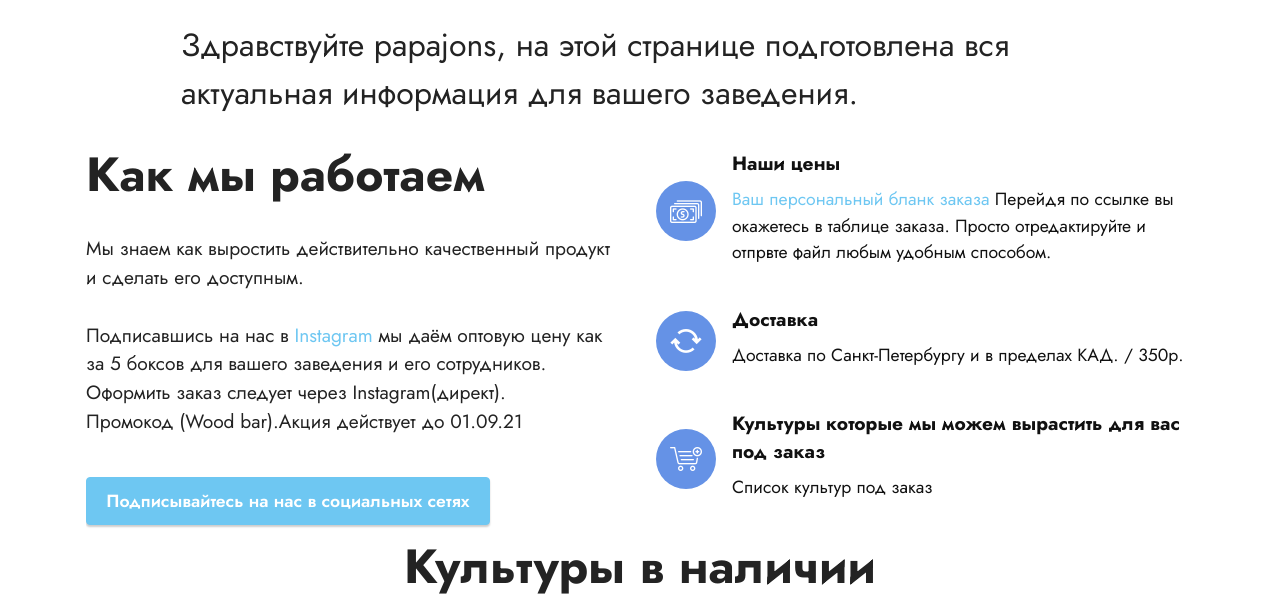
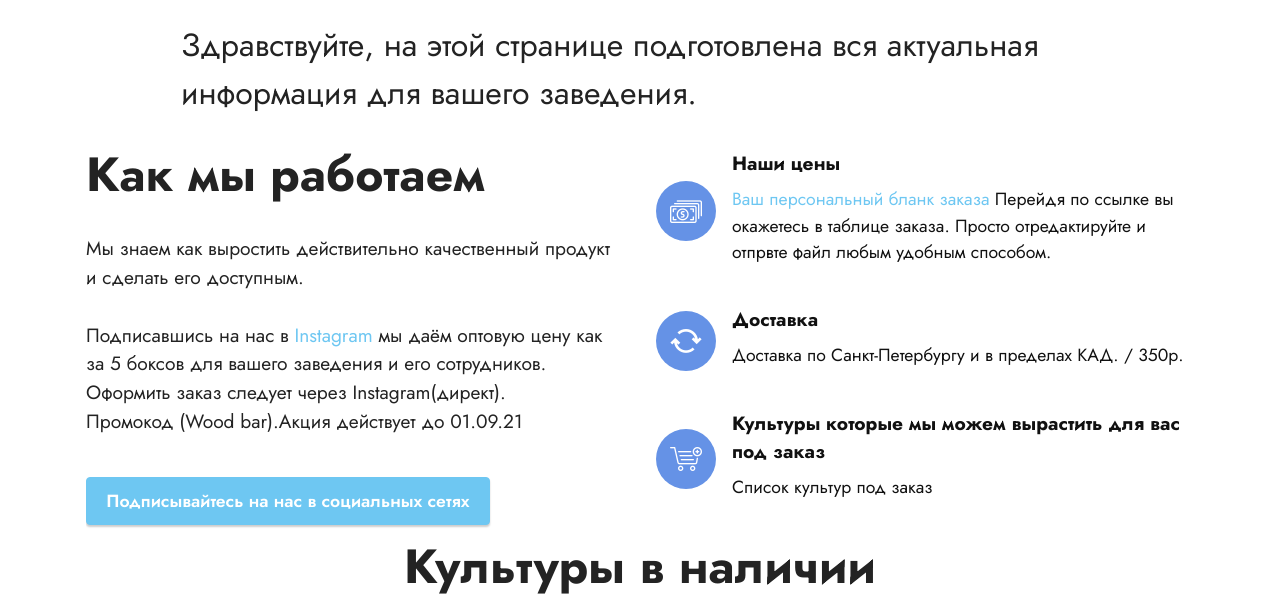
Before and after one commit to GreenCityMicroGreen/B, a plain HTML site: page index.html in a window 1280 px wide. Shown: the part 185-794 px from the top of the page. Drawn offline with Linux system fonts and the light colour scheme; files whose address does not match are found by name.

Commit message:
Update index.html

```diff
--- a/index.html
+++ b/index.html
@@ -63,7 +63,7 @@
         <div class="row justify-content-center">
             <div class="title col-md-12 col-lg-10">
                 <h3 class="mbr-section-title mbr-fonts-style align-center mb-4 display-2"><strong><br></strong><br><strong>Микрозелень в Санкт-Петебурге</strong></h3>
-                <h4 class="mbr-section-subtitle align-center mbr-fonts-style mb-4 display-5">Здравствуйте papajons, на этой странице подготовлена вся актуальная информация для вашего заведения.</h4>
+                <h4 class="mbr-section-subtitle align-center mbr-fonts-style mb-4 display-5">Здравствуйте, на этой странице подготовлена вся актуальная информация для вашего заведения.</h4>
 
             </div>
         </div>
```
